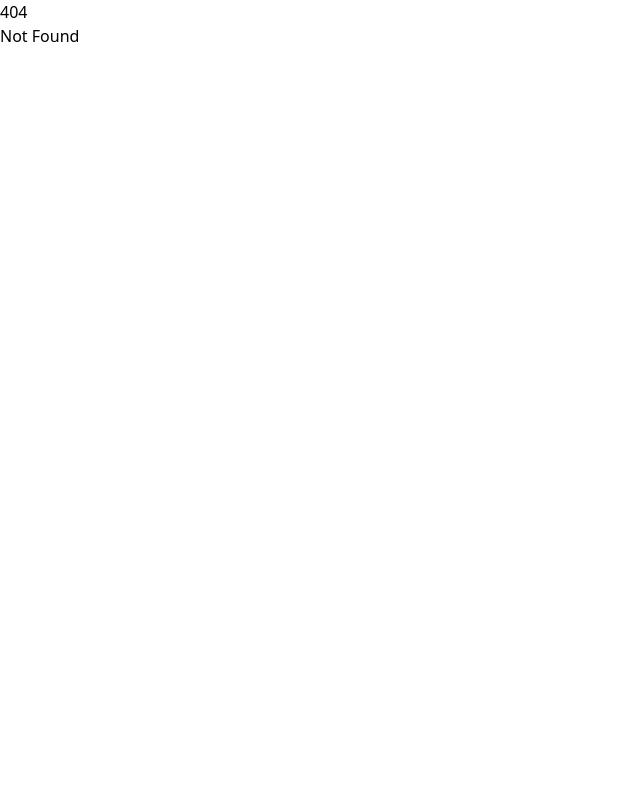
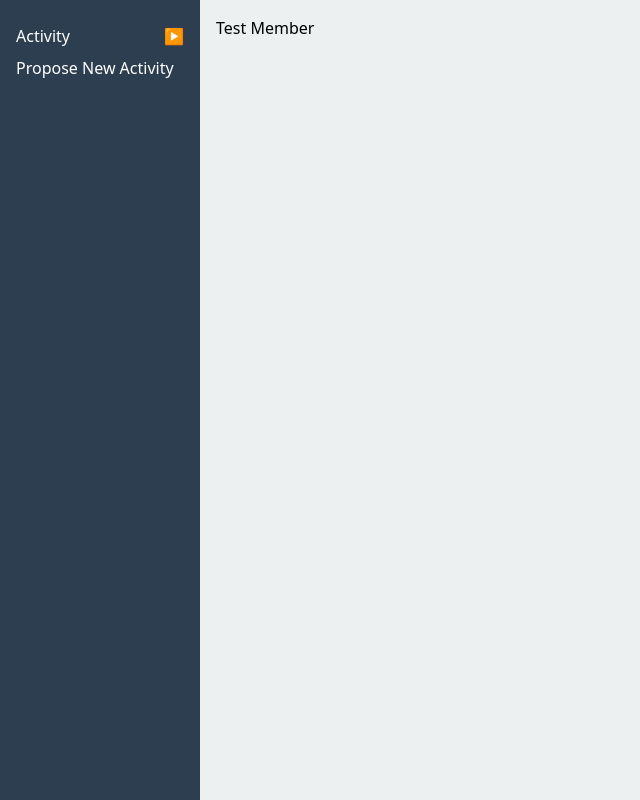
Before and after one commit to MystericalTH/EventManagement, a SvelteKit app in the folder src/frontend/: page /member in a window 1280 px wide. Before the commit this address had no page. Shown: the whole page, without its empty margins (0-640 px from the left). Built offline with nearby package versions, Linux system fonts and the light colour scheme.

Commit message:
feat sidebar member

```diff
--- /dev/null
+++ b/src/frontend/src/routes/member/+layout.svelte
@@ -0,0 +1,38 @@
+<script>
+	import Sidebar from '$lib/Sidebar.svelte';
+
+	const sidebarItems = [
+		{
+			text: 'Activity',
+			href: null,
+			subitems: [
+				{ text: 'Your Activities', href: '/member/activities', subitems: null },
+				{ text: 'Your Proposals', href: '/member/activities/proposals', subitems: null }
+			]
+		},
+		{
+			text: 'Propose New Activity',
+			href: '/member/activities/propose',
+			subitems: null
+		}
+	];
+</script>
+
+<div class="layout">
+	<Sidebar items={sidebarItems} />
+	<main>
+		<slot></slot>
+	</main>
+</div>
+
+<style>
+	.layout {
+		display: flex;
+		height: 100vh;
+	}
+	main {
+		flex: 1;
+		padding: 1rem;
+		background-color: #ecf0f1;
+	}
+</style>
--- /dev/null
+++ b/src/frontend/src/routes/member/+page.svelte
@@ -0,0 +1 @@
+<h1>Test Member</h1>
```
